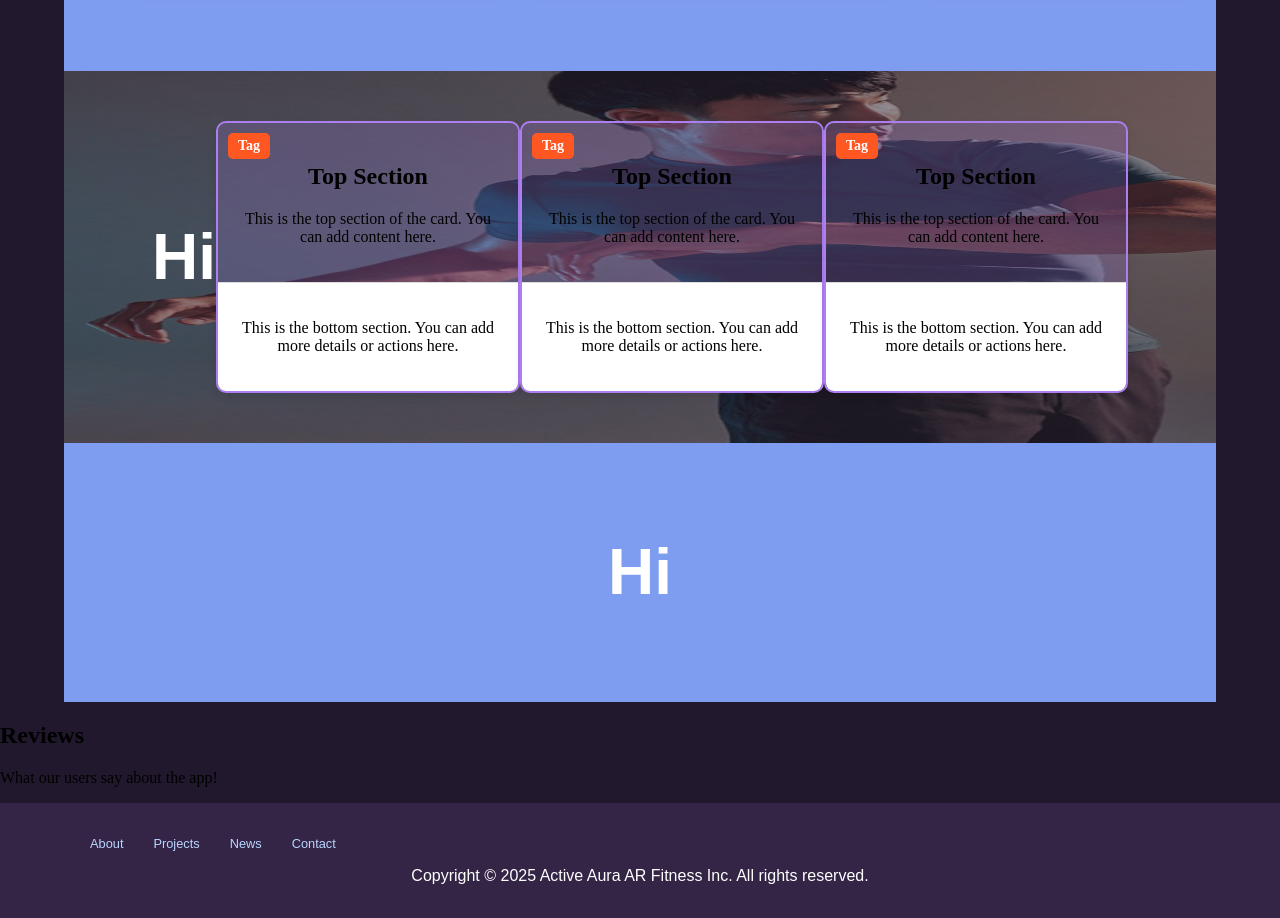
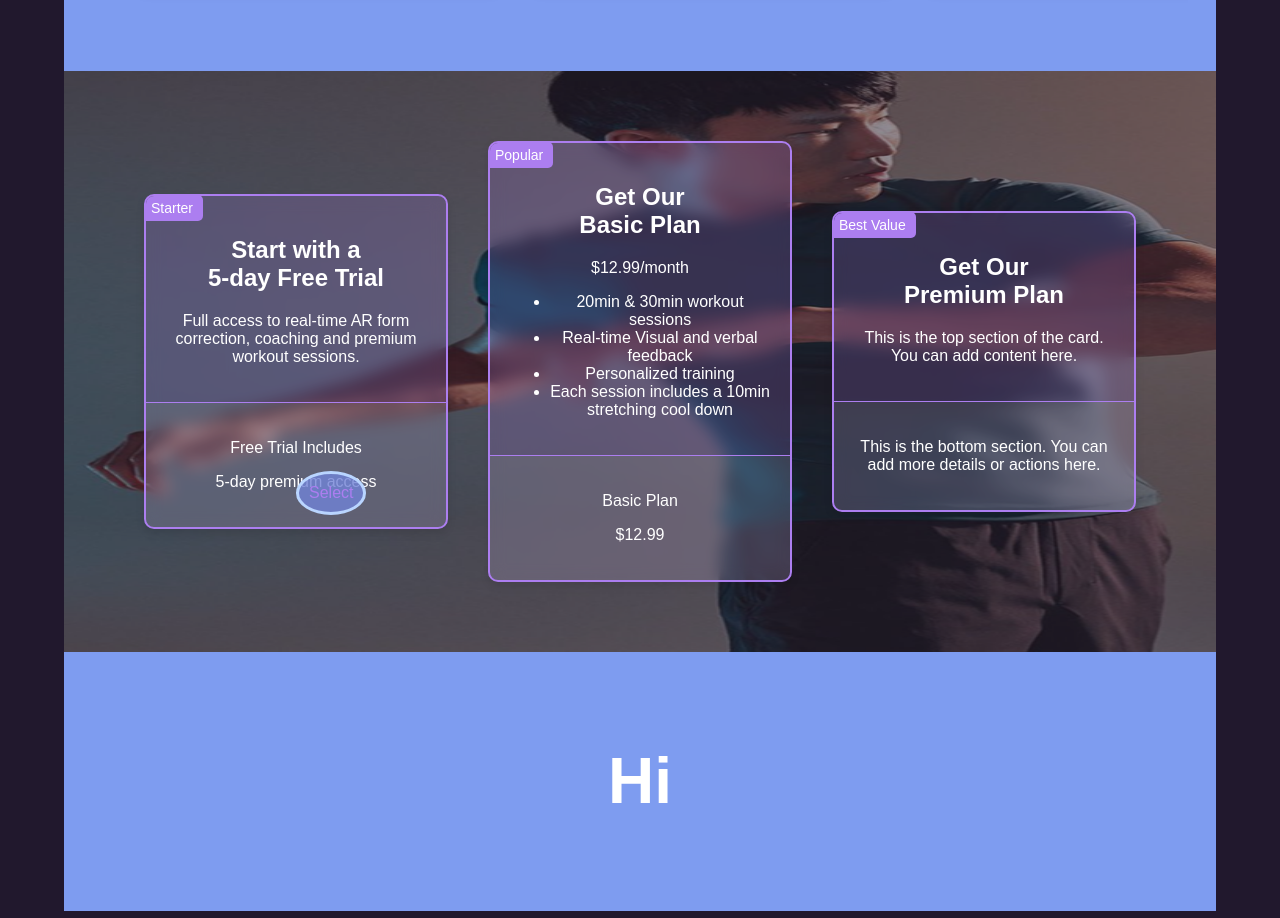
Before and after one commit to Diante830/Active-Aura-AR-Fitness, a React (Vite) app: page / in a window 1280 px wide. Shown: the part 1580-2498 px from the top of the page. Built offline with nearby package versions, Linux system fonts and the light colour scheme.

Commit message:
changes to pricing section

```diff
--- a/src/sections/Pricing.css
+++ b/src/sections/Pricing.css
@@ -9,13 +9,21 @@
   background-size: 100% 100%;
 }
 
+.pricing-title{
+  display: flex;
+  justify-content: center;
+  align-items: center;
+}
+
 .price-card {
   width: 300px;
+  margin: 20px;
   border: 2px solid #AC7EF0;
   border-radius: 10px;
   overflow: hidden; /* Prevents anything from overflowing the card */
   box-shadow: 0 4px 8px rgba(0, 0, 0, 0.1);
   background-color: rgba(172, 126, 240, 0.1);
+  backdrop-filter: blur(8px) ;
 }
 
 .price-card:hover {
@@ -27,24 +35,32 @@
   position: relative;
   padding: 20px;
   background-color: rgba(172, 126, 240, 0.1);
-  border-bottom: 1px solid #ddd;
+  border-bottom: 1px solid #AC7EF0;
+  font-family: 'Poppins', sans-serif;
+  font-weight: 400;
+  color: #fff;
 }
 
 .card-tag {
   position: absolute;
-  top: 10px;
-  left: 10px;
-  background-color: #ff5722; /* Bright color for the tag */
+  top: -1px;
+  left: -5px;
+  background-color: #AC7EF0;
   color: white;
   padding: 5px 10px;
   font-size: 14px;
-  font-weight: bold;
   border-radius: 5px;
+  font-family: 'Poppins', sans-serif;
+  font-weight: 500;
 }
 
 .card-bottom {
   padding: 20px;
-  background-color: #fff; /* White background for the bottom section */
+  background-color: rgba(255, 255, 255, 0.1);
+  font-family: 'Poppins', sans-serif;
+  font-weight: 400;
+  color: #fff;
+
 }
 
 .card h2 {
--- a/src/sections/Pricing.jsx
+++ b/src/sections/Pricing.jsx
@@ -4,42 +4,51 @@ import './Pricing.css';
 const Pricing = () => {
   return (
     <center>
+
       <div className="pricing-container">
-      <div>
-      <h1>Hi</h1>
-      </div>
+
+
         <div className="price-card">
+
           {/* Top Section */}
           <div className="card-top">
-        <div className="card-tag">Tag</div>
-        <h2>Top Section</h2>
-        <p>This is the top section of the card. You can add content here.</p>
+            <div className="card-tag">Starter</div>
+            <h2>Start with a <br></br>5-day Free Trial </h2>
+            <p>Full access to real-time AR form correction, coaching and premium workout sessions.</p>
           </div>
 
           {/* Bottom Section */}
           <div className="card-bottom">
-        <p>This is the bottom section. You can add more details or actions here.</p>
+            <p>Free Trial Includes</p>
+            <p>5-day premium access</p>
           </div>
           <button className="select-button">Select</button>
         </div>
         <div className="price-card">
           {/* Top Section */}
           <div className="card-top">
-        <div className="card-tag">Tag</div>
-        <h2>Top Section</h2>
-        <p>This is the top section of the card. You can add content here.</p>
+            <div className="card-tag">Popular</div>
+            <h2>Get Our <br></br>Basic Plan</h2>
+            <p>$12.99/month</p>
+            <ul>
+              <li>20min & 30min workout sessions</li>
+              <li>Real-time Visual and verbal feedback</li>
+              <li>Personalized training</li>
+              <li>Each session includes a 10min stretching cool down</li>
+            </ul>
           </div>
 
           {/* Bottom Section */}
           <div className="card-bottom">
-        <p>This is the bottom section. You can add more details or actions here.</p>
+            <p>Basic Plan</p>
+            <p>$12.99</p>
           </div>
         </div>
         <div className="price-card">
           {/* Top Section */}
           <div className="card-top">
-        <div className="card-tag">Tag</div>
-        <h2>Top Section</h2>
+            <div className="card-tag">Best Value</div>
+            <h2>Get Our <br></br>Premium Plan</h2>
             <p>This is the top section of the card. You can add content here.</p>
           </div>
 
```
Lines whose indentation alone changed are shown as unchanged.
